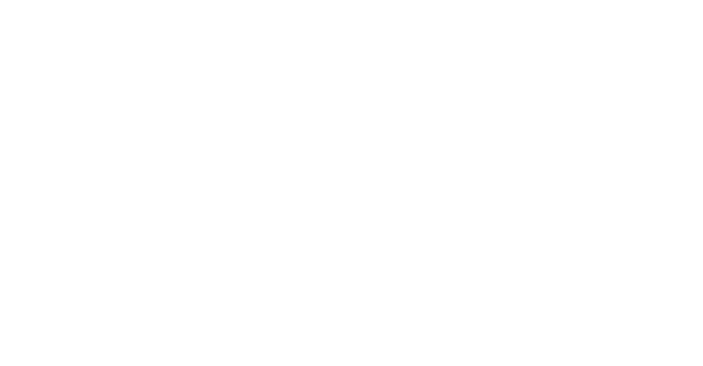
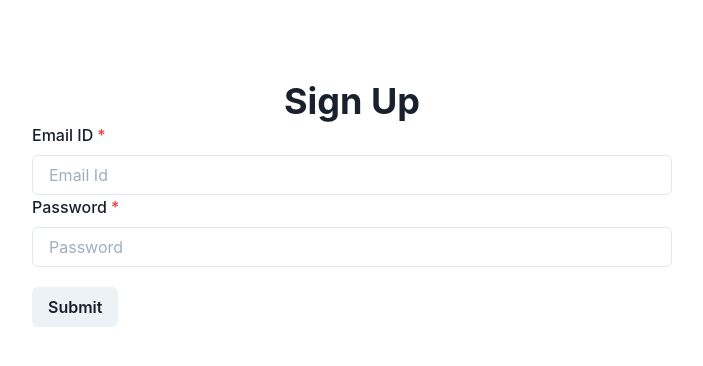
Before and after one commit to smruthig/Reno_Navigator, a React (Create React App) app in the folder react-app/: page /signup in a window 1280 px wide. Before the commit this address had no page. Shown: the top 366 px of the page, without its empty margins (288-991 px from the left). Built offline with nearby package versions, Linux system fonts and the light colour scheme.

Commit message:
added git ignore to flask app

```diff
--- a/react-app/src/Routes.tsx
+++ b/react-app/src/Routes.tsx
@@ -1,12 +1,13 @@
 import {BrowserRouter as Router, Route, Routes as Switch} from "react-router-dom";
 import {Login} from "./components/Login";
+import { SignUp } from "./components/SignUp";
 export default function Routes()
 {
 	return (
 		<Router>
 			<Switch>
 				<Route path='/' element={<Login/>}/>
-				<Route path='/success' element={<h1>Success!!</h1>}/>
+				<Route path='/signup' element={<SignUp/>}/>
 			</Switch>
 		</Router>
 	);
--- /dev/null
+++ b/react-app/src/components/SignUp.tsx
@@ -0,0 +1,47 @@
+import { Button } from "@chakra-ui/button";
+import { FormControl, FormLabel } from "@chakra-ui/form-control";
+import { Input } from "@chakra-ui/input";
+import { Box, Heading } from "@chakra-ui/layout";
+import axios from "../utils/axios";
+import { useForm } from "react-hook-form";
+import { AxiosResponse } from "axios";
+import { useNavigate } from "react-router-dom";
+
+interface SignUpFormProps {
+  emailId: string;
+  password: string;
+}
+export const SignUp: React.FC = () => {
+  const { handleSubmit, register } = useForm<SignUpFormProps>();
+  const navigate = useNavigate();
+  async function onSubmit(formdata: any) {
+    const {data}: AxiosResponse = await axios.post("/login", formdata);
+    //successful login
+    if (data.message === "success") {
+      navigate(`/user/${data.employeeId}`);
+    }
+    //new user must sign up
+    else if(data.message === "no user"){
+      navigate('/signup');
+    }
+  }
+
+  return (
+    <Box mx="auto" my="auto" w="50rem" h="50rem" p="5rem">
+      <Heading textAlign="center">Sign Up</Heading>
+      <form onSubmit={handleSubmit(onSubmit)}>
+        <FormControl id="email-id" isRequired>
+          <FormLabel>Email ID</FormLabel>
+          <Input {...register("emailId")} placeholder="Email Id" />
+        </FormControl>
+        <FormControl id="password" isRequired>
+          <FormLabel>Password</FormLabel>
+          <Input {...register("password")} placeholder="Password" />
+        </FormControl>
+        <Button my="5" type="submit">
+          Submit
+        </Button>
+      </form>
+    </Box>
+  );
+};
```
Also changed, not shown: 1 other file (tests, documents, lock files or other folders).
